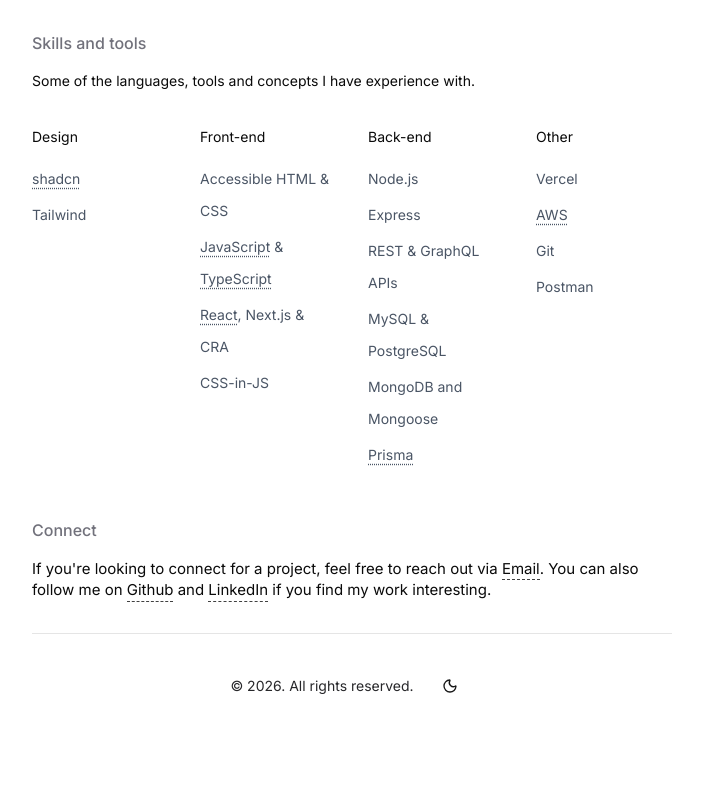
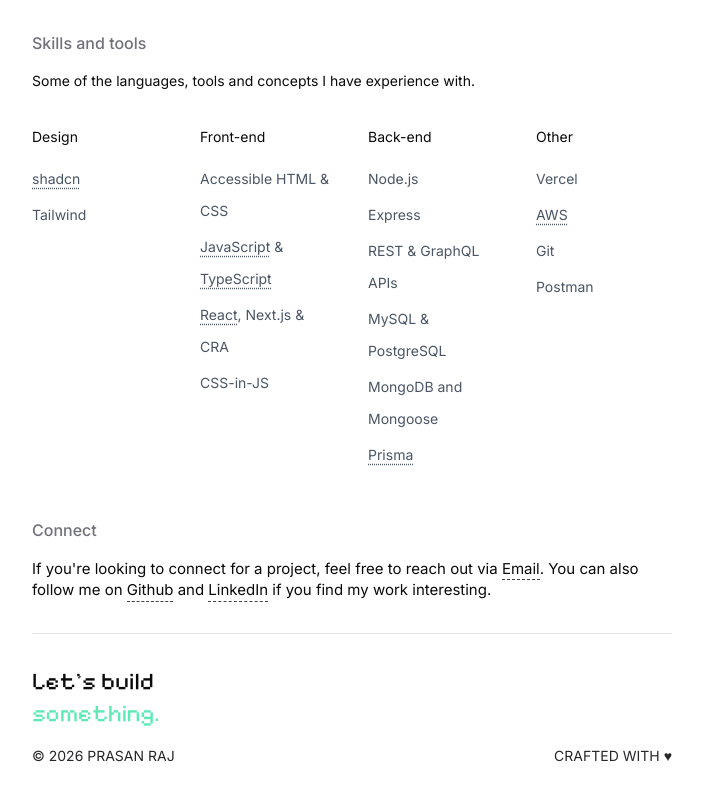
Before and after one commit to raj-prasan/prasan_me-v2026, a Next.js app: page / in a window 1280 px wide. Shown: the part 461-1261 px from the top of the page, without its empty margins (288-991 px from the left). Built offline with nearby package versions, Linux system fonts and the light colour scheme; no server answers; the database is empty.

Commit message:
fix: update footer styling and content in ContactMe component

```diff
--- a/src/components/sections/contact-me.tsx
+++ b/src/components/sections/contact-me.tsx
@@ -20,11 +20,18 @@
         </p>
       </div>
       <hr className="my-8"></hr>
-      <div className="mt-3 flex items-center justify-center gap-3">
-        <div className="text-center text-sm text-zinc-800 dark:text-zinc-500">
-          © 2026. All rights reserved.
+      <div className="prose prose-zinc dark:prose-invert text-[15px]">
+        <div className="font-[family-name:var(--font-pixelify-sans)] text-2xl">Let's build</div>
+        <div className="font-[family-name:var(--font-pixelify-sans)] text-2xl text-emerald-300">something.</div>
+      </div>
+      <div className="mt-3 flex items-center justify-between gap-3">
+        <div className="text-center text-xs md:text-sm text-zinc-800 dark:text-zinc-500">
+          © 2026 PRASAN RAJ
         </div>
-        <ThemeToggle />
+        <div className="text-center text-xs md:text-sm text-zinc-800 dark:text-zinc-500">
+          CRAFTED WITH &hearts;
+        </div>
+        {/* <ThemeToggle /> */}
       </div>
     </ShellSection>
   );
```
